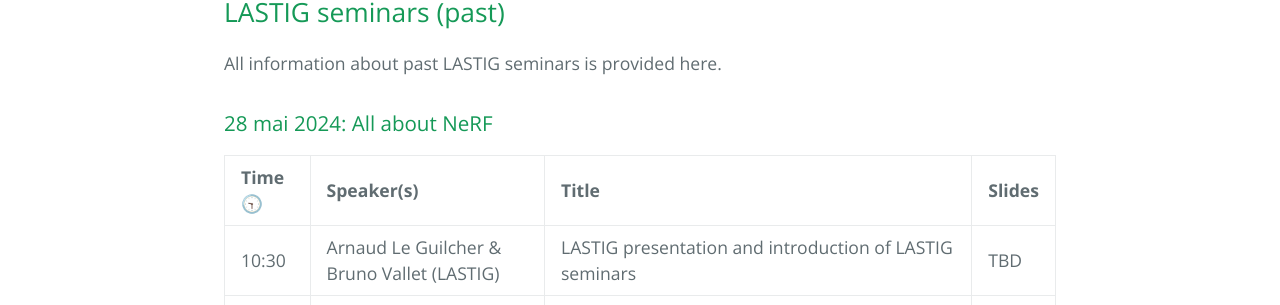
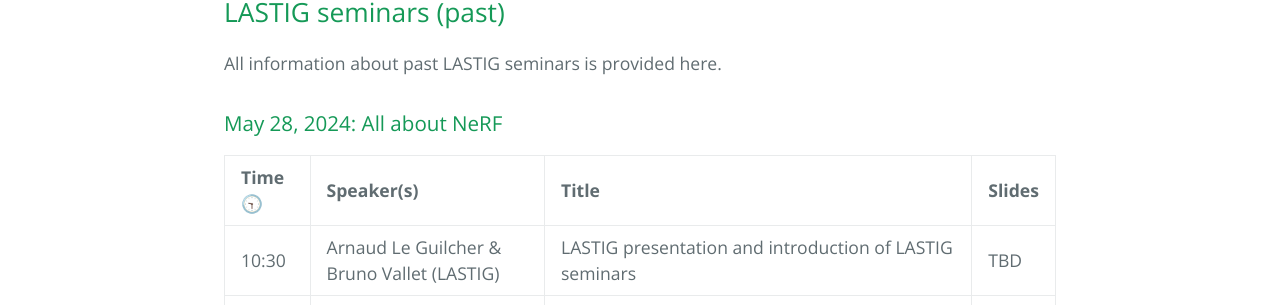
Before and after one commit to umrlastig/seminars, a Jekyll site: the page built from past.md, in a window 1280 px wide. Shown: the part 422-727 px from the top of the page. Built offline with Jekyll 4.4.1, drawn with Linux system fonts in a browser that asks for light colours.

Commit message:
Update past.md

```diff
--- a/past.md
+++ b/past.md
@@ -8,7 +8,7 @@ description: All details on the past LASTIG seminars, content to be improved !
 
 All information about past LASTIG seminars is provided here.
 
-### 28 mai 2024: All about NeRF
+### May 28, 2024: All about NeRF
 
 | Time  🕤      | Speaker(s)          | Title | Slides |
 |:-------------|:------------------|:------|:------|
```
